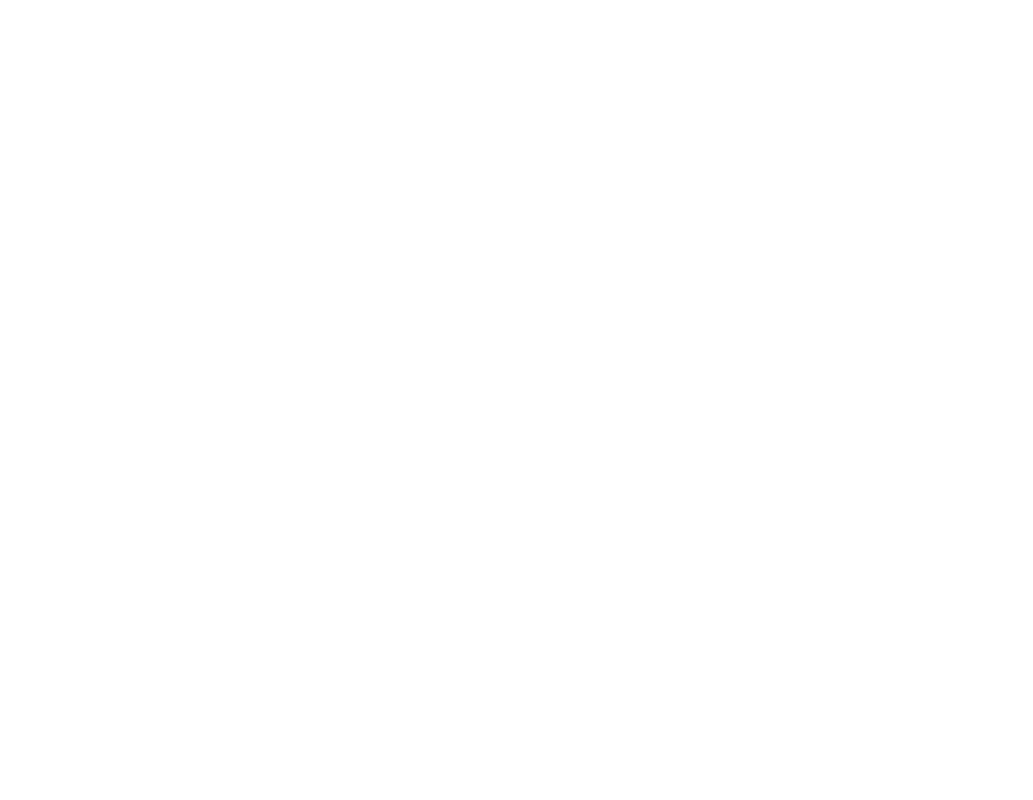
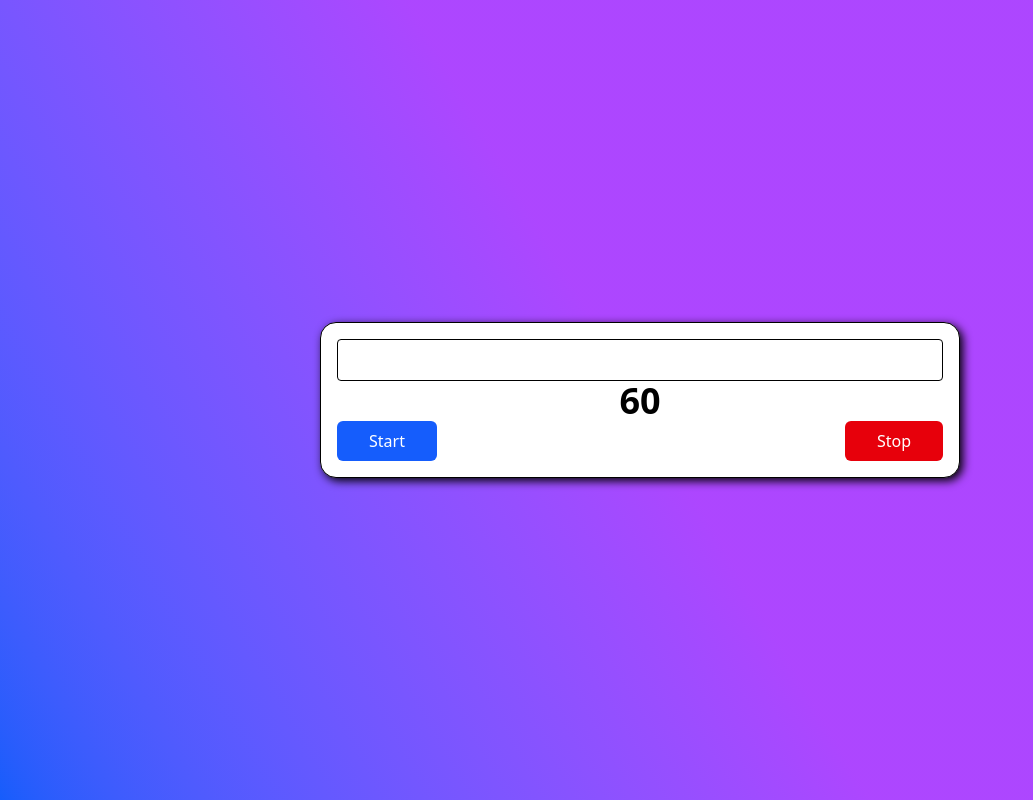
Before and after one commit to Mahtab-217/React_Hook, a React (Vite) app: page / in a window 1280 px wide. Shown: the whole page, without its empty margins (0-1033 px from the left). Built offline with nearby package versions, Linux system fonts and the light colour scheme.

Commit message:
new codes

```diff
--- a/index.html
+++ b/index.html
@@ -5,6 +5,7 @@
     <link rel="icon" type="image/svg+xml" href="/favicon.svg" />
     <meta name="viewport" content="width=device-width, initial-scale=1.0" />
     <title>hook_project</title>
+        <script src="https://cdn.jsdelivr.net/npm/@tailwindcss/browser@4"></script>
   </head>
   <body>
     <div id="root"></div>
--- a/src/App.jsx
+++ b/src/App.jsx
@@ -1,7 +1,13 @@
+import Effect1 from "./components/Effect1";
+import Effect2 from "./components/Effect2";
+import Effect3 from "./Effect3";
+
 export default function App(){
   return (
     <div>
-
+      {/* <Effect1/> */}
+      {/* <Effect2/> */}
+      <Effect3/>
     </div>
   )
 }
--- /dev/null
+++ b/src/Effect3.jsx
@@ -0,0 +1,39 @@
+import { useEffect, useState } from "react"
+
+export default function Effect3(){
+    const [running, setRuning]=useState(false);
+    const [seconds, setSeconds]= useState(60);
+    const [myChoice, setMychoice]=useState(0);
+    useEffect(()=>{
+        let i = null;
+        if(seconds <=0){
+           const alarm= new Audio("/alarm/song.mp3");
+           alarm.play();
+           clearInterval(i);
+           return 0;
+        }
+        if(running){
+      i=  setInterval(()=>{
+            setSeconds((qabli)=> qabli-1);
+
+        },1000);
+    }
+
+        return ()=>clearInterval(i);
+    },[running, seconds]);
+
+    return(
+        <div>
+            <div className="w-full bg-linear-60 from-blue-600 to-purple-500 via-purple-500 h-screen flex justify-center items-center">
+                <div className="border w-1/2 p-4 bg-white rounded-2xl shadow-[3px_3px_10px_rgba(0,0,0.3)]">
+                <input type="number" className="border py-2 w-full rounded-sm focus:outline-0 px-2"/>
+                    <h1 className="text-center text-4xl font-bold">{seconds}</h1>
+                    <div className="w-full flex justify-between">
+                        <button onClick={()=>setRuning(true)} className="py-2 px-8 bg-blue-600 text-white rounded-md">Start</button>
+                        <button onClick={()=>setRuning(false)} className="py-2 px-8 bg-red-600 text-white  rounded-md ">Stop</button>
+                    </div>
+                </div>
+            </div>
+        </div>
+    )
+}
--- /dev/null
+++ b/src/components/Effect1.jsx
@@ -0,0 +1,13 @@
+import { useEffect, useState } from "react"
+
+export default function Effect1(){
+const [number, setNumber]= useState(0);
+useEffect(()=>{
+    document.title = "The number is "+ number;
+},[number])
+    return (
+        <div>
+            <button onClick={()=>setNumber(number+1)}>Click me</button>
+        </div>
+    )
+}
--- /dev/null
+++ b/src/components/Effect2.jsx
@@ -0,0 +1,12 @@
+import { useEffect } from "react"
+
+export default function Effect2(){
+    useEffect(()=>{
+        console.log("Welcome")
+    },[])
+    return (
+        <div>
+
+        </div>
+    )
+}
```
